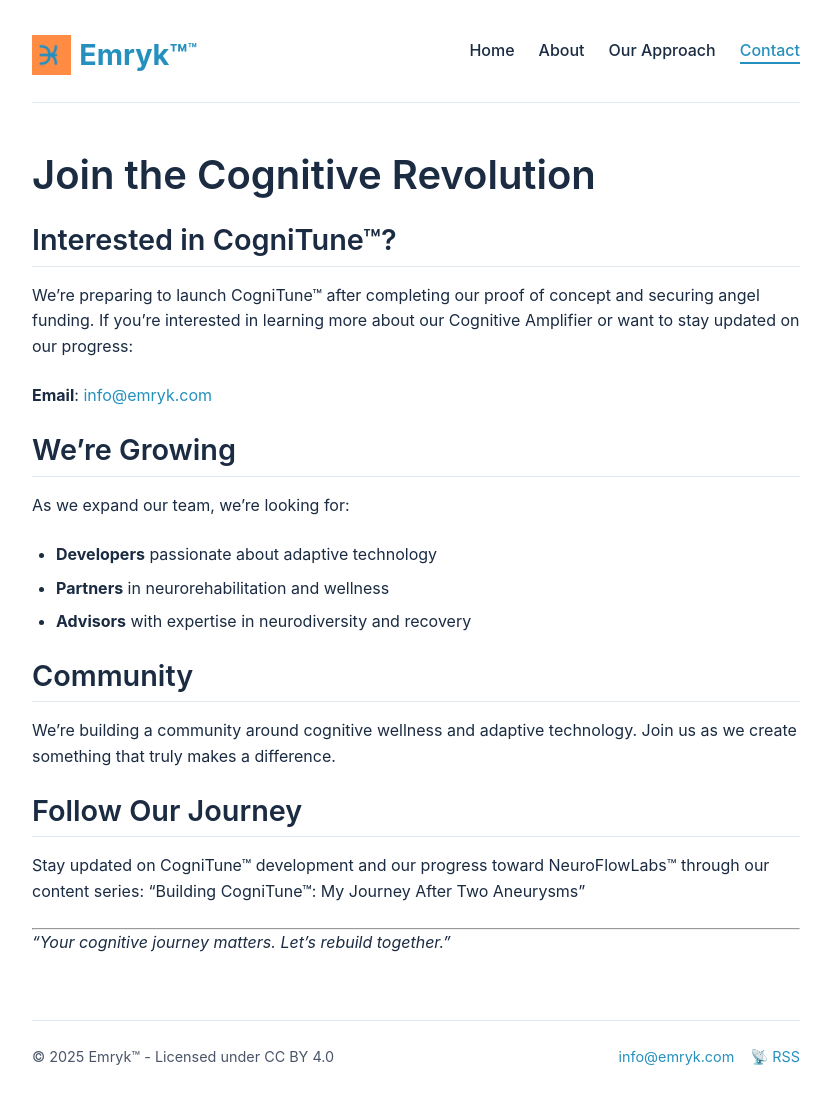
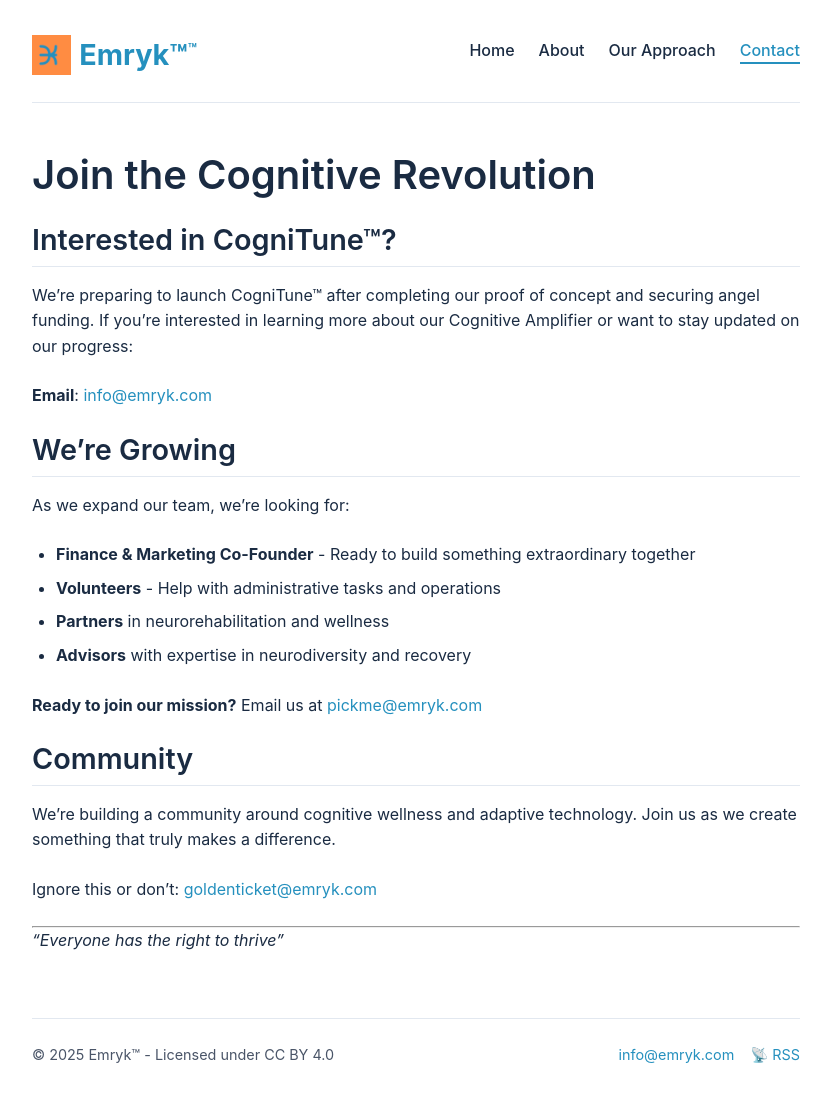
Before and after one commit to rhuze-emryk/emryk.github.io, a Jekyll site: the page built from _pages/contact.md, in a window 1280 px wide. Shown: the whole page, without its empty margins (224-1055 px from the left). Built offline with Jekyll 4.4.1, drawn with Linux system fonts in a browser that asks for light colours.

Commit message:
Cleaned up contact page

```diff
--- a/_pages/contact.md
+++ b/_pages/contact.md
@@ -15,18 +15,19 @@ We're preparing to launch CogniTune™ after completing our proof of concept and
 ## We're Growing
 
 As we expand our team, we're looking for:
-- **Developers** passionate about adaptive technology
+- **Finance & Marketing Co-Founder** - Ready to build something extraordinary together
+- **Volunteers** - Help with administrative tasks and operations
 - **Partners** in neurorehabilitation and wellness
 - **Advisors** with expertise in neurodiversity and recovery
+
+**Ready to join our mission?** Email us at [pickme@emryk.com](mailto:pickme@emryk.com)
 
 ## Community
 
 We're building a community around cognitive wellness and adaptive technology. Join us as we create something that truly makes a difference.
 
-## Follow Our Journey
-
-Stay updated on CogniTune™ development and our progress toward NeuroFlowLabs™ through our content series: "Building CogniTune™: My Journey After Two Aneurysms"
+Ignore this or don't: [goldenticket@emryk.com](mailto:goldenticket@emryk.com)
 
 ---
 
-*"Your cognitive journey matters. Let's rebuild together."*
+*"Everyone has the right to thrive"*
```
